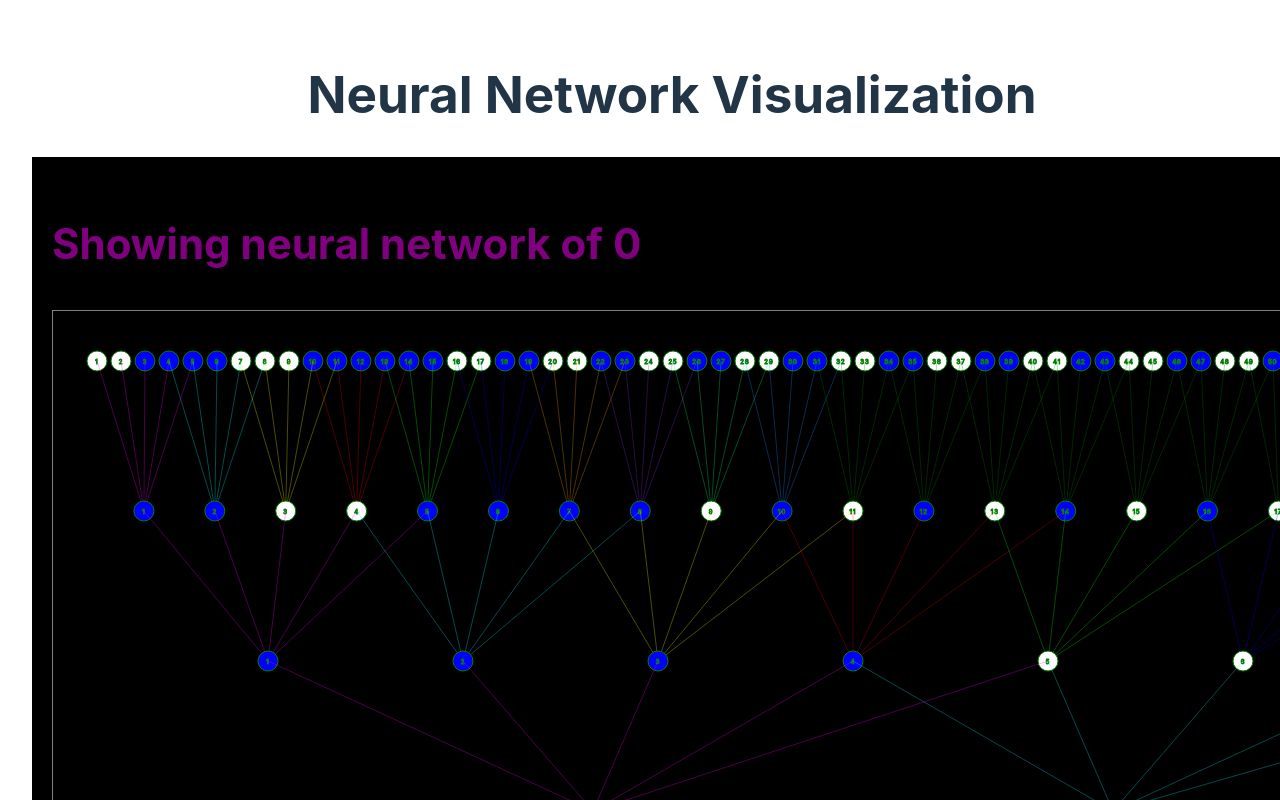
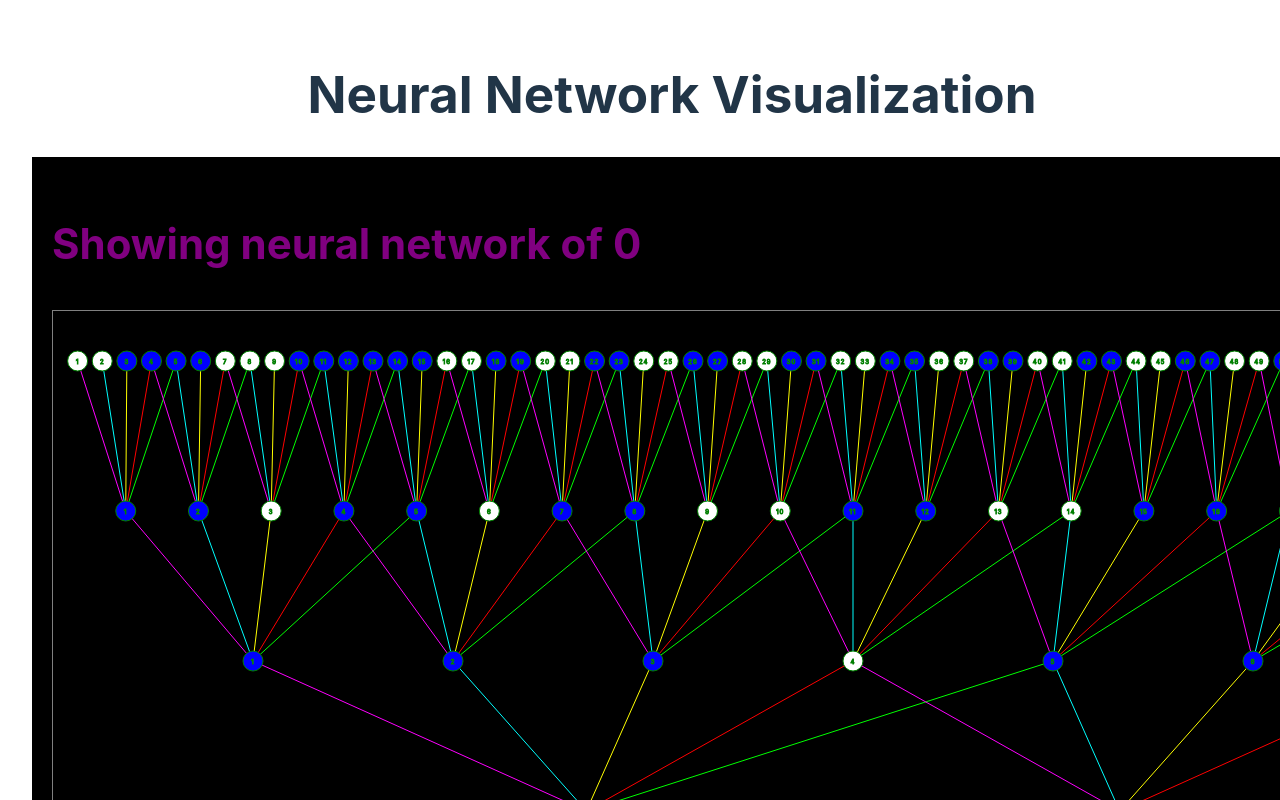
Before and after one commit to dhruvanwd/visual-neurons, a React (Vite) app: page / in a window 1280 px wide. Shown: the top 800 px of the page. Built offline with nearby package versions, Linux system fonts and the light colour scheme.

Commit message:
working network

```diff
--- a/src/NeuralNetwork.tsx
+++ b/src/NeuralNetwork.tsx
@@ -24,43 +24,54 @@ const NeuralNetwork: React.FC<NeuralNetworkProps> = ({
   const initialYOffset = 50;
   const svgWidth = 1600;
   const svgHeight = layers.length * layerHeight + initialYOffset;
-  const graphSpacing = 20;
 
   const colors = useMemo(
     () => [
-      "#FF00FF", // Magenta
-      "#00FFFF", // Cyan
-      "#FFFF00", // Yellow
-      "#FF0000", // Red
-      "#00FF00", // Lime
-      "#0000FF", // Blue
-      "#FFA500", // Orange
-      "#8A2BE2", // Blue Violet
-      "#00FF7F", // Spring Green
-      "#1E90FF", // Dodger Blue
+      "#FF00FF",
+      "#00FFFF",
+      "#FFFF00",
+      "#FF0000",
+      "#00FF00",
+      "#0000FF",
+      "#FFA500",
+      "#8A2BE2",
+      "#00FF7F",
+      "#1E90FF",
     ],
     []
   );
 
-  const getNodeConnections = (layerIndex: number, nodeIndex: number) => {
-    if (layerIndex === 0) return [];
-    const prevLayer = layers[layerIndex - 1];
-    const frame = prevLayer.slice(
-      nodeIndex * 2,
-      nodeIndex * 2 + maxConnections
-    );
-    return Array.from(
-      frame,
-      (_, i) => nodeIndex * Math.ceil(maxConnections / 2) + i
-    );
-  };
+  const connections = useMemo(() => {
+    const allConnections: number[][][] = [];
+    for (let layerIndex = 1; layerIndex < layers.length; layerIndex++) {
+      const currentLayer = layers[layerIndex];
+      const prevLayer = layers[layerIndex - 1];
+      const layerConnections: number[][] = [];
+
+      for (let nodeIndex = 0; nodeIndex < currentLayer.length; nodeIndex++) {
+        const startIndex = nodeIndex * Math.ceil(maxConnections / 2);
+        const endIndex = Math.min(
+          startIndex + maxConnections,
+          prevLayer.length
+        );
+
+        const nodeConnections = Array.from(
+          { length: endIndex - startIndex },
+          (_, i) => startIndex + i
+        );
+        layerConnections.push(nodeConnections);
+      }
+
+      allConnections.push(layerConnections);
+    }
+    return allConnections;
+  }, [layers, maxConnections]);
+
+  console.log("connections", connections);
 
   const getNodeX = (layerIndex: number, nodeIndex: number) => {
     const layerSize = layers[layerIndex].length;
-    return (
-      graphSpacing +
-      ((svgWidth - 2 * graphSpacing) * (nodeIndex + 1)) / (layerSize + 1)
-    );
+    return (svgWidth * (nodeIndex + 1)) / (layerSize + 1);
   };
 
   return (
@@ -70,7 +81,7 @@ const NeuralNetwork: React.FC<NeuralNetworkProps> = ({
       </h2>
       <svg
         width={svgWidth}
-        height={svgHeight + graphSpacing}
+        height={svgHeight}
         strokeWidth={1}
         style={{
           border: "1px solid gray",
@@ -79,34 +90,43 @@ const NeuralNetwork: React.FC<NeuralNetworkProps> = ({
           marginBottom: 42,
         }}
       >
+        {connections.map((layerConnections, layerIndex) => (
+          <g
+            key={layerIndex}
+            transform={`translate(0, ${
+              layerIndex * layerHeight + initialYOffset
+            })`}
+          >
+            {layerConnections.map((nodeConnections, nodeIndex) => (
+              <g key={nodeIndex}>
+                {nodeConnections.map((prevNodeIndex, idx) => (
+                  <line
+                    key={idx}
+                    x1={getNodeX(layerIndex, prevNodeIndex)}
+                    y1={0}
+                    x2={getNodeX(layerIndex + 1, nodeIndex)}
+                    y2={layerHeight}
+                    stroke={colors[idx % colors.length]}
+                    strokeWidth={1}
+                  />
+                ))}
+              </g>
+            ))}
+          </g>
+        ))}
         {layers.map((layer, layerIndex) => (
           <g
             key={layerIndex}
             fill="white"
             stroke="green"
             strokeWidth="1"
-            width={svgWidth - 90}
+            width={svgWidth}
             transform={`translate(0, ${
               layerIndex * layerHeight + initialYOffset
             })`}
           >
             {layer.map((layerItem, idx) => (
               <React.Fragment key={idx}>
-                {/* Draw connections */}
-                {layerIndex > 0 &&
-                  getNodeConnections(layerIndex, idx).map((prevIdx) => (
-                    <line
-                      key={`${layerIndex}-${idx}-${prevIdx}`}
-                      x1={getNodeX(layerIndex - 1, prevIdx)}
-                      y1={-layerHeight}
-                      x2={getNodeX(layerIndex, idx)}
-                      y2={0}
-                      stroke={colors[idx]}
-                      strokeWidth={0.5}
-                      opacity={0.6}
-                    />
-                  ))}
-                {/* Draw nodes */}
                 <circle
                   r={nodeRadius}
                   cx={getNodeX(layerIndex, idx)}
--- a/src/constants.ts
+++ b/src/constants.ts
@@ -124,15 +124,15 @@ const nine: Layer = [
 export const data: {
   [key: string | number]: Layer;
 } = {
-  sample,
+  // sample,
   0: zero,
-  1: one,
-  2: two,
-  3: three,
-  4: four,
-  5: five,
-  6: six,
-  7: seven,
-  8: eight,
-  9: nine,
+  // 1: one,
+  // 2: two,
+  // 3: three,
+  // 4: four,
+  // 5: five,
+  // 6: six,
+  // 7: seven,
+  // 8: eight,
+  // 9: nine,
 };
--- a/src/utils.ts
+++ b/src/utils.ts
@@ -1,9 +1,6 @@
 import { Layer } from "./types";
 
-export function generateLayers(
-  data: Layer,
-  connections: number
-): Layer {
+export function generateLayers(data: Layer, connections: number): Layer {
   const layers: Layer = [data.flat()];
 
   while (layers[layers.length - 1].length > connections) {
@@ -14,7 +11,13 @@ export function generateLayers(
     console.log(layerSize);
 
     for (let idx = 0; idx < layer.length; idx++) {
-      const currentFrame:number[] = lastLayer.slice(idx * 2, idx * 2 + connections);
+      const currentFrame: number[] = lastLayer.slice(
+        idx * Math.ceil(connections / 2),
+        Math.min(
+          idx * Math.ceil(connections / 2) + connections,
+          lastLayer.length
+        )
+      );
       const isActive =
         currentFrame.filter((x) => x === 1).length >=
         Math.ceil(connections / 2);
```
